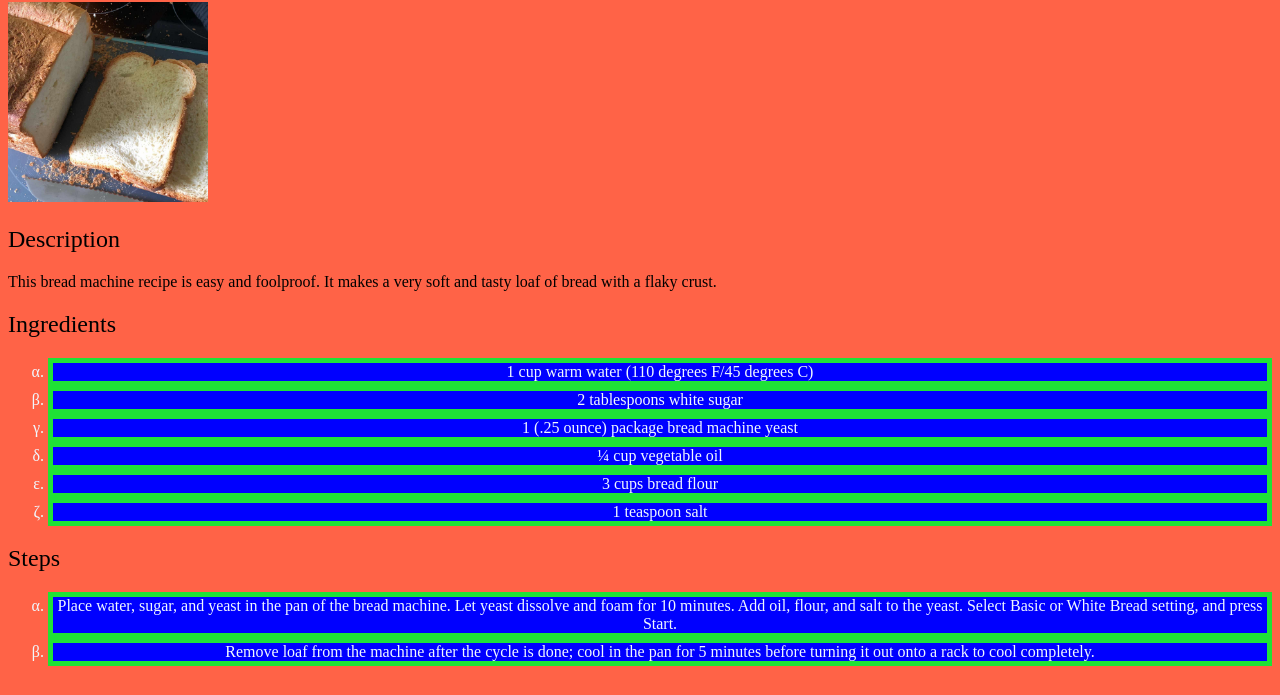
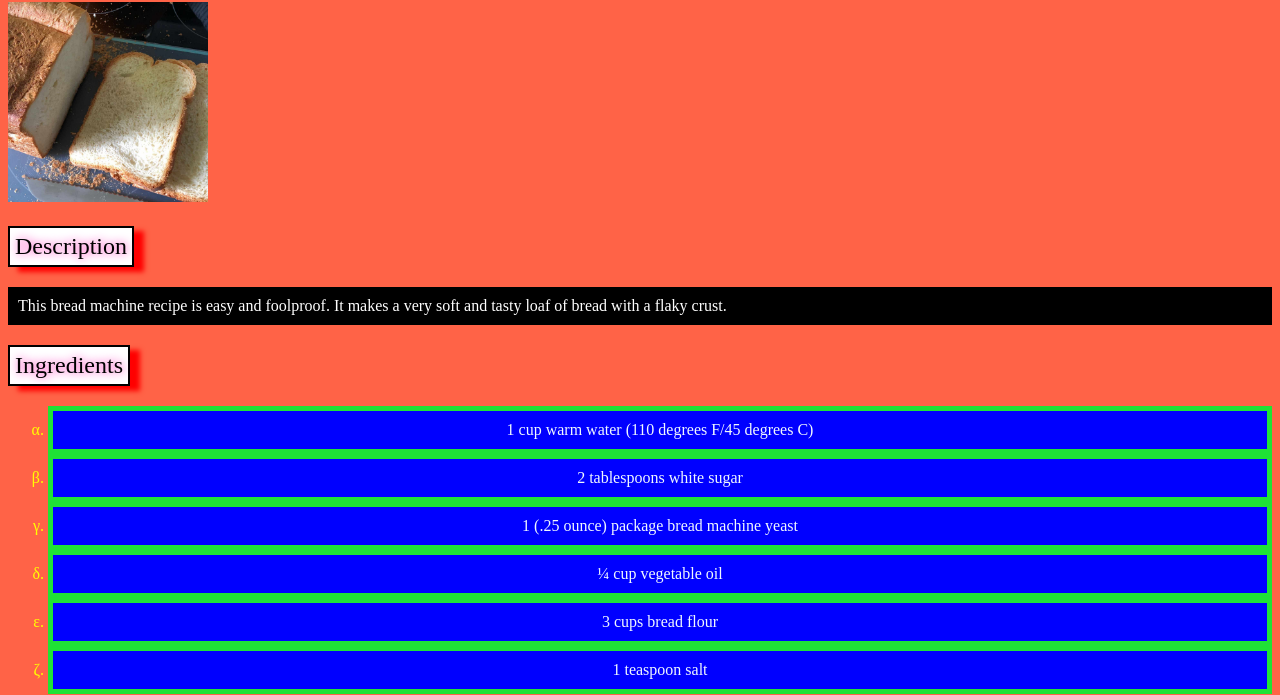
Before and after one commit to manuelrosalesg/odin-recipes, a plain HTML site: page recipes/bread.html in a window 1280 px wide. Shown: the part 105-800 px from the top of the page. Drawn offline with Linux system fonts and the light colour scheme.

Commit message:
better styling

```diff
--- a/style.css
+++ b/style.css
@@ -15,6 +15,10 @@ li{
     text-align: center;
     list-style: lower-greek;
     color: aliceblue;
+    padding: 10px;
+}
+li::marker{
+    color: yellow;
 }
 a:hover{
     color: aliceblue;
@@ -27,4 +31,16 @@ a:active{
 }
 h2, h3{
     font-weight: lighter;
+    background-color: white;
+    width: fit-content;
+    border: 2px black solid;
+    padding: 5px;
+    text-shadow: rgb(255, 27, 179) 1px 0 10px;
+    box-shadow: 10px 5px 5px red;
 }
+
+p{
+    background-color: black;
+    color: white;
+    padding: 10px;
+}
```
